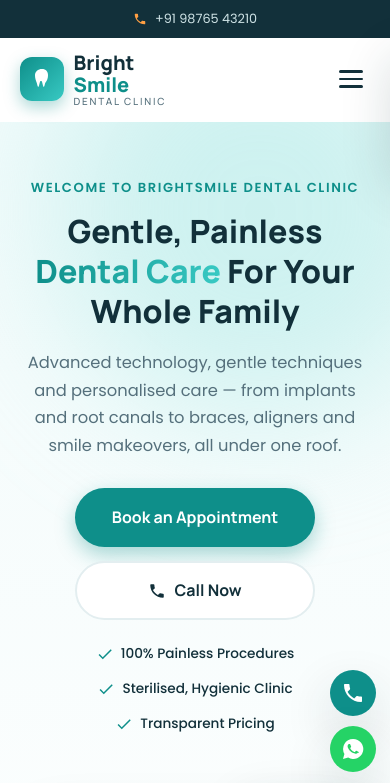
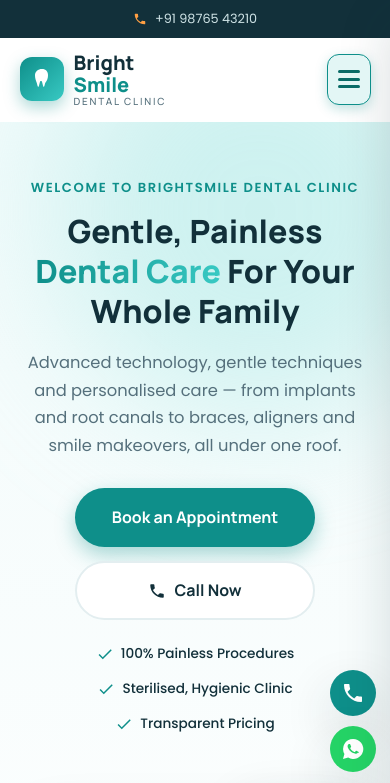
Before and after one commit to stephen-techdev/Brightsmile, a plain HTML site: page index.html in a window 390 px wide. Shown: the top 783 px of the page. Drawn offline with Linux system fonts and the light colour scheme.

Commit message:
Fix mobile side menu: visible filled hamburger button, remove backdrop-filter (broke fixed drawer positioning), nav z-index

```diff
--- a/css/style.css
+++ b/css/style.css
@@ -25,7 +25,7 @@ body {
   background: var(--bg);
   line-height: 1.7;
   font-size: 15.5px;
-  overflow-x: clip;
+  overflow-x: hidden;
 }
 img, svg { display: block; }
 a { color: inherit; text-decoration: none; }
@@ -103,8 +103,7 @@ h3 { font-size: 1.15rem; font-weight: 700; }
   position: sticky;
   top: 0;
   z-index: 100;
-  background: rgba(255, 255, 255, 0.92);
-  backdrop-filter: blur(10px);
+  background: rgba(255, 255, 255, 0.96); /* no backdrop-filter here: it makes sticky header the containing block for the fixed nav drawer */
   border-bottom: 1px solid transparent;
   transition: 0.3s;
 }
@@ -145,8 +144,18 @@ h3 { font-size: 1.15rem; font-weight: 700; }
 .nav__link:hover::after, .nav__link.active::after { width: 100%; }
 .nav__link.active { color: var(--primary); }
 
-.hamburger { display: none; background: none; border: 0; cursor: pointer; padding: 8px; }
-.hamburger span { display: block; width: 24px; height: 2.5px; background: var(--ink); margin: 5px 0; border-radius: 2px; transition: 0.3s; }
+.hamburger {
+  display: none;
+  background: var(--primary-light);
+  border: 1.5px solid var(--primary);
+  border-radius: 12px;
+  cursor: pointer;
+  padding: 11px 10px;
+  box-shadow: 0 4px 12px rgba(14, 143, 138, 0.25);
+}
+.hamburger span { display: block; width: 22px; height: 3px; background: var(--primary-dark); margin: 4.5px 0; border-radius: 2px; transition: 0.3s; }
+.hamburger.open { background: var(--primary); border-color: var(--primary); }
+.hamburger.open span { background: #fff; }
 .hamburger.open span:nth-child(1) { transform: translateY(7.5px) rotate(45deg); }
 .hamburger.open span:nth-child(2) { opacity: 0; }
 .hamburger.open span:nth-child(3) { transform: translateY(-7.5px) rotate(-45deg); }
@@ -641,10 +650,11 @@ body.modal-open { overflow: hidden; }
     inset: 0 0 0 auto;
     width: min(320px, 84vw);
     background: #fff;
+    z-index: 105;
     flex-direction: column;
     align-items: flex-start;
     gap: 6px;
-    padding: 100px 30px 30px;
+    padding: 96px 30px 30px;
     box-shadow: var(--shadow-lg);
     transform: translateX(100%);
     transition: 0.35s ease;
@@ -668,7 +678,6 @@ body.modal-open { overflow: hidden; }
 
 /* ===== Mobile refinements (phones ≤480px) ===== */
 @media (max-width: 480px) {
-  html, body { overflow-x: clip; }
   html { scroll-padding-top: 78px; }
   body { font-size: 15px; }
   .container { width: 90%; }
```
